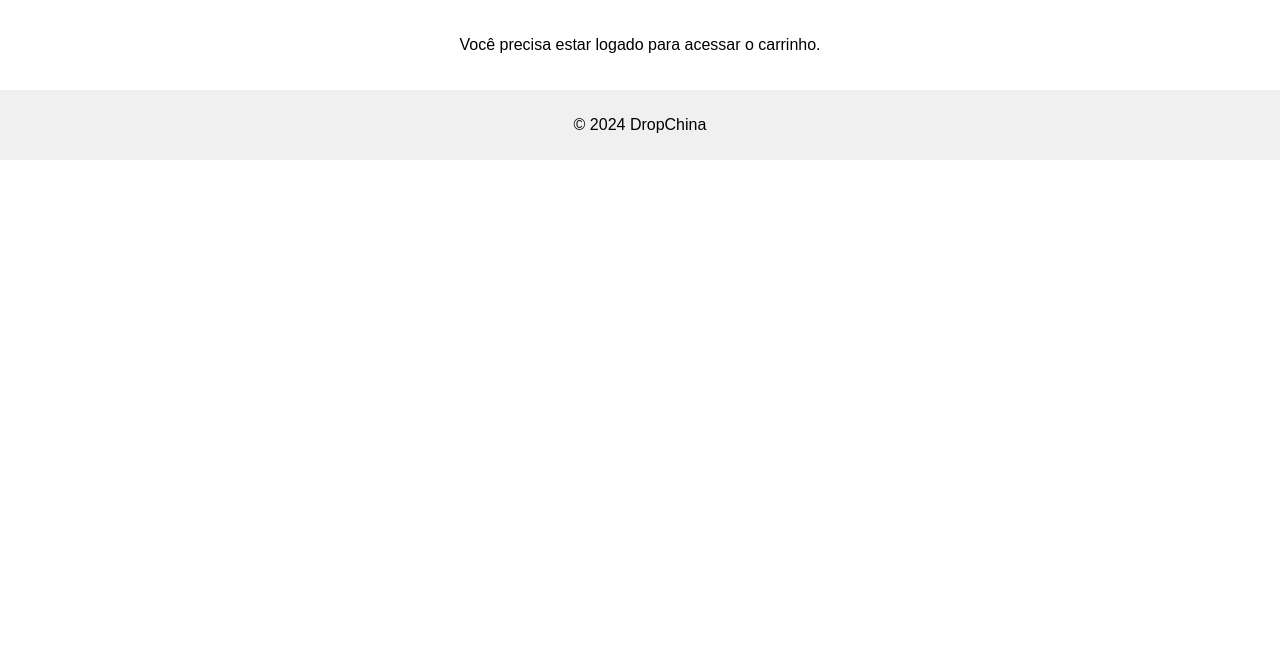
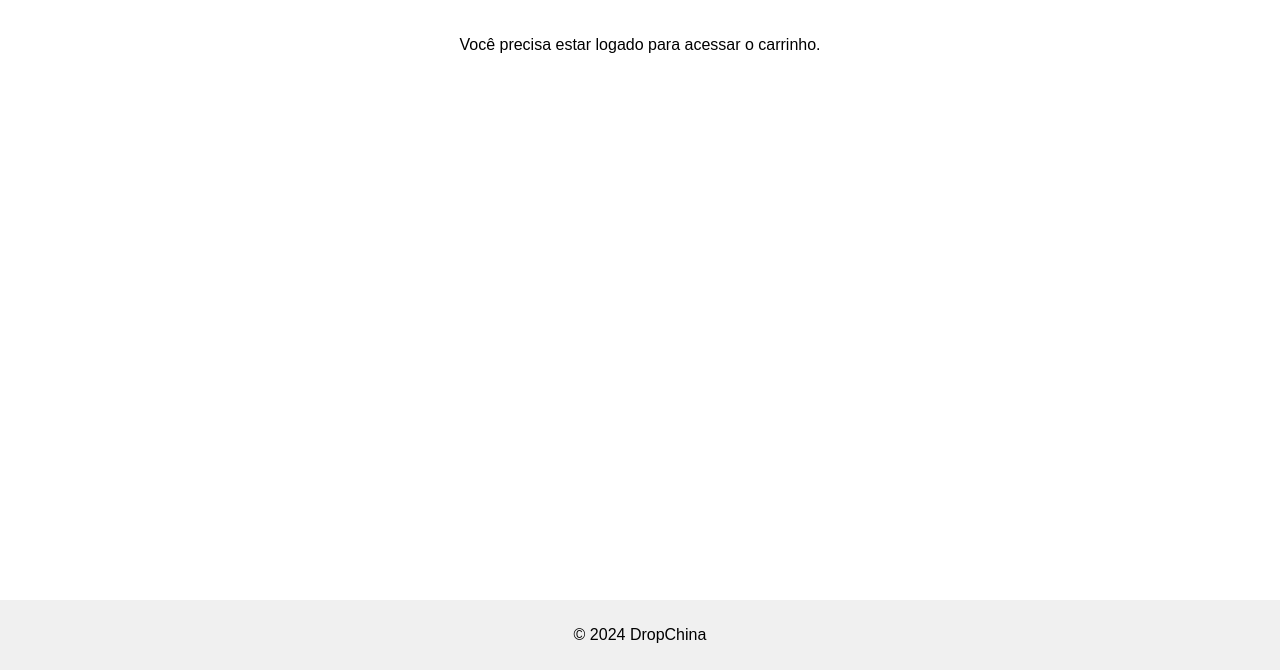
Before and after one commit to accuLucca/AdminProjeto, a PHP site: page /paginas/carrinho.php in a window 1280 px wide. Shown: the part 182-852 px from the top of the page. Before the commit the page ends 342 px from the top, so only its background shows below. Run offline with PHP 8.4, Linux system fonts and the light colour scheme.

Commit message:
Fix Footer
Arrumei pro footer ficar em baixo na pagina do carrinho

```diff
--- a/css/paginaCarrinho.css
+++ b/css/paginaCarrinho.css
@@ -1,4 +1,5 @@
 /* Estilos para o carrinho de compras */
+
 .carrinho {
     padding: 20px;
 }
@@ -10,6 +11,7 @@
 }
 
 .carrinho-container {
+    min-height: 70vh;
     display: flex;
     flex-direction: column;
     align-items: center;
@@ -92,3 +94,10 @@ table img {
 #conteudoPagamento {
     margin-top: 20px;
 }
+
+footer {
+    min-height: 50px;
+    background-color: #f0f0f0;
+    text-align: center;
+    padding: 10px;
+}
```
